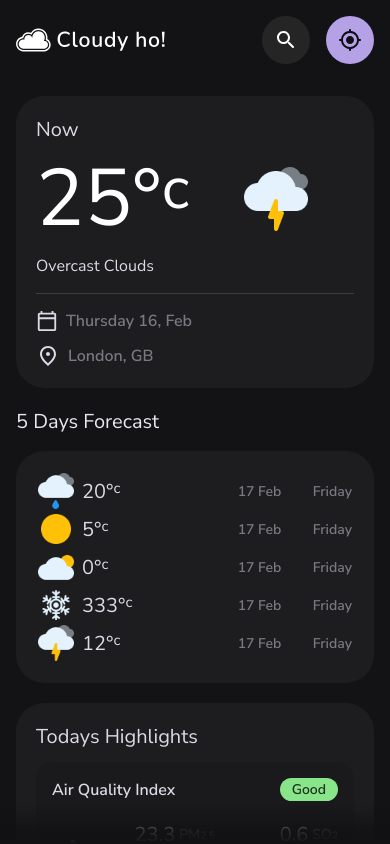
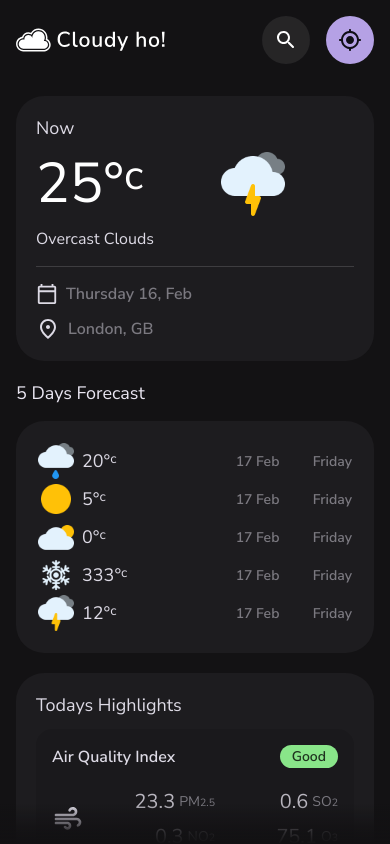
Before and after one commit to HunterM7/cloudy-ho, a React (Vite) app: page / in a window 390 px wide. Built offline with nearby package versions, Linux system fonts and the light colour scheme.

Commit message:
Some new media queries fixes

```diff
--- a/src/components/Header/Header.module.scss
+++ b/src/components/Header/Header.module.scss
@@ -18,4 +18,8 @@
 	display: flex;
 	align-items: center;
 	gap: 16px;
+
+	@media (min-width: $bp-md) {
+		gap: 24px;
+	}
 }
--- a/src/components/HourlyForecast/HourlyForecast.module.scss
+++ b/src/components/HourlyForecast/HourlyForecast.module.scss
@@ -10,6 +10,12 @@
 
 	overflow-x: auto;
 	margin-inline: -16px;
+
+	@media (min-width: $bp-md) {
+		margin-inline: 0 -24px;
+		border-bottom-left-radius: $radius-16;
+		border-top-left-radius: $radius-16;
+	}
 
 	&::-webkit-scrollbar {
 		display: none;
@@ -24,5 +30,14 @@
 			content: '';
 			min-width: 4px;
 		}
+
+		@media (min-width: $bp-md) {
+			&::before {
+				display: none;
+			}
+			&::after {
+				min-width: 12px;
+			}
+		}
 	}
 }
--- a/src/components/Main/Main.module.scss
+++ b/src/components/Main/Main.module.scss
@@ -8,6 +8,11 @@
 	height: calc(100svh - 80px); // For mobile devices
 
 	overflow: hidden;
+
+	@media (min-width: $bp-md) {
+		height: calc(100vh - 96px);
+		height: calc(100svh - 96px); // For mobile devices
+	}
 }
 
 .container {
@@ -26,13 +31,15 @@
 	overflow-y: overlay;
 
 	@media (min-width: $bp-md) {
-		grid-template-columns: 280px 1fr;
+		grid-template-columns: 280px minmax(0, 1fr);
 		grid-template-areas: 'leftSection rightSection' 'footer footer';
-		gap: 28px;
+		align-items: start;
+		gap: 24px;
 	}
 
 	@media (min-width: $bp-xl) {
-		grid-template-columns: 360px 1fr;
+		grid-template-columns: 360px minmax(0, 1fr);
+		gap: 40px;
 	}
 
 	&::-webkit-scrollbar-thumb {
@@ -67,6 +74,11 @@
 	display: flex;
 	flex-direction: column;
 	gap: 20px;
+
+	@media (min-width: $bp-md) {
+		position: sticky;
+		top: 0;
+	}
 }
 
 .rightSection {
--- a/src/components/SearchBar/SearchBar.module.scss
+++ b/src/components/SearchBar/SearchBar.module.scss
@@ -28,6 +28,10 @@
 		visibility: visible;
 
 		clip-path: circle(130% at 73% 5%);
+	}
+
+	@media (min-width: $bp-md) {
+		clip-path: circle(3% at calc(100% - 273px) 6%);
 	}
 }
 
--- a/src/components/SearchBar/SearchBar.tsx
+++ b/src/components/SearchBar/SearchBar.tsx
@@ -1,10 +1,10 @@
 import { FC } from 'react'
-import cn from 'classnames'
 import {
   SearchRounded as SearchRoundedIcon,
   ArrowBackRounded as ArrowBackRoundedIcon,
   FmdGoodOutlined as FmdGoodOutlinedIcon,
 } from '@mui/icons-material'
+import cn from 'classnames'
 
 // Components 'n UI
 import { Button } from 'ui'
--- a/src/styles/_mixins.scss
+++ b/src/styles/_mixins.scss
@@ -86,16 +86,38 @@
 	line-height: 1.1;
 
 	color: $white;
+
+	@media (min-width: $bp-xl) {
+		$heading: 8rem;
+
+		font-size: $heading;
+	}
 }
 
 @mixin title-1 {
-	$title-1: 2.4rem;
+	font-size: $title-1;
 
-	font-size: $title-1;
+	@media (min-width: $bp-md) {
+		$title-1: 2.4rem;
+
+		font-size: $title-1;
+	}
+
+	@media (min-width: $bp-xl) {
+		$title-1: 3.6rem;
+
+		font-size: $title-1;
+	}
 }
 
 @mixin title-2 {
 	font-size: $title-2;
+
+	@media (min-width: $bp-xl) {
+		$title-2: 2rem;
+
+		font-size: $title-2;
+	}
 }
 
 @mixin title-3 {
@@ -123,18 +145,3 @@
 @mixin label-2 {
 	font-size: $label-2;
 }
-
-// Mobile
-
-@mixin m-heading {
-	font-size: $m-heading;
-}
-
-@mixin m-title-1 {
-	font-size: $m-title-1;
-}
-
-@mixin m-title-2 {
-	font-size: $m-title-2;
-	font-weight: $weight-semiBold;
-}
--- a/src/styles/_vars.scss
+++ b/src/styles/_vars.scss
@@ -41,18 +41,15 @@ $gradient-2: linear-gradient(
 $ff-nunito-sans: 'Nunito Sans', sans-serif;
 
 /* Font size */
-$heading: 8rem;
-$title-1: 3.6rem;
-$title-2: 2rem;
+$heading: 5.6rem;
+$title-1: 2rem;
+$title-2: 1.8rem;
 $title-3: 1.6rem;
 $body-1: 2.2rem;
 $body-2: 2rem;
 $body-3: 1.6rem;
 $label-1: 1.4rem;
 $label-2: 1.2rem;
-$m-heading: 5.6rem;
-$m-title-1: 2rem;
-$m-title-2: 1.8rem;
 
 /* Font weight */
 $weight-regular: 400;
@@ -72,8 +69,8 @@ $radius-circle: 50%;
 $transition-short: 100ms ease;
 
 /* Breakpoints */
-$bp-sm: 576px;
+// $bp-sm: 576px;
 $bp-md: 768px;
-$bp-lg: 992px;
+// $bp-lg: 992px;
 $bp-xl: 1200px;
 $bp-xxl: 1400px;
--- a/src/ui/AirCard/AirCardInfo/AirCardInfo.module.scss
+++ b/src/ui/AirCard/AirCardInfo/AirCardInfo.module.scss
@@ -26,6 +26,6 @@
 }
 
 .value {
-	@include m-title-1;
+	@include title-1;
 	color: $on-surface-variant-2;
 }
--- a/src/ui/InfoCard/InfoCard.module.scss
+++ b/src/ui/InfoCard/InfoCard.module.scss
@@ -51,16 +51,8 @@
 }
 
 .value {
-	@include m-title-1;
+	@include title-1;
 	color: $on-surface-variant-2;
 
 	grid-area: value;
-
-	@media (min-width: $bp-md) {
-		@include body-1;
-	}
-
-	@media (min-width: $bp-xl) {
-		@include title-1;
-	}
 }
--- a/src/ui/RiseAndSetCard/SunCard/SunCard.module.scss
+++ b/src/ui/RiseAndSetCard/SunCard/SunCard.module.scss
@@ -46,16 +46,8 @@
 }
 
 .value {
-	@include m-title-1;
+	@include title-1;
 	color: $on-surface-variant-2;
 
 	grid-area: value;
-
-	@media (min-width: $bp-md) {
-		font-size: 2.4rem;
-	}
-
-	@media (min-width: $bp-xl) {
-		font-size: $title-1;
-	}
 }
```
